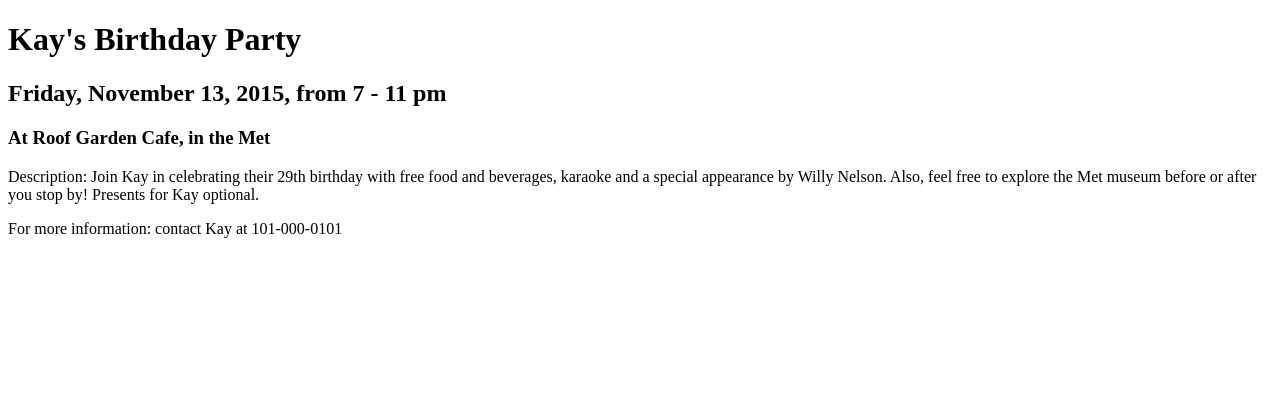
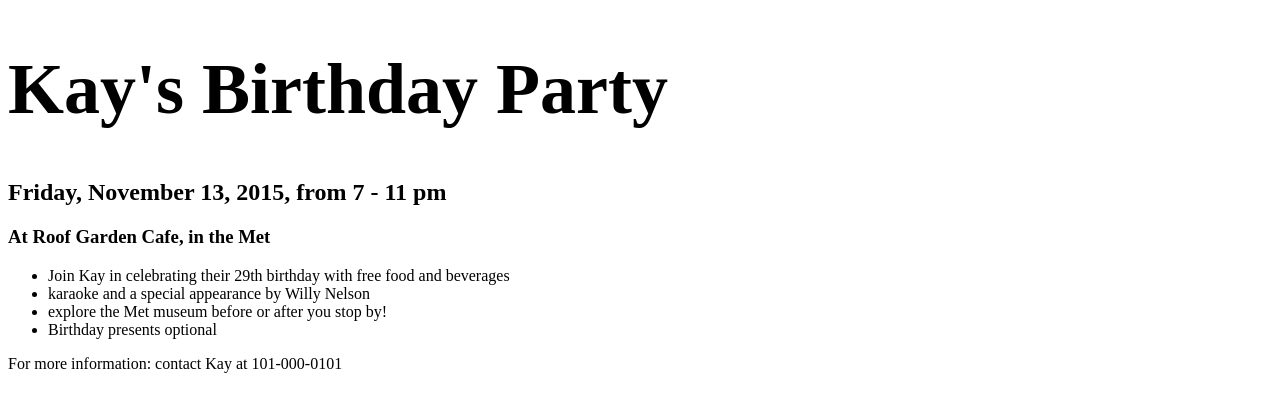
Before and after one commit to Joey-Essuman/Birthday_Party, a plain HTML site: page index.html in a window 1280 px wide. Drawn offline with Linux system fonts and the light colour scheme.

Commit message:
Header commit

```diff
--- a/index.html
+++ b/index.html
@@ -4,11 +4,16 @@
   <title>Kay's Birthday Party</title>
 </head>
 <body>
-  <h1>Kay's Birthday Party</h1>
+    <h1 style="font-size: 72px">Kay's Birthday Party</h1>
   <h2>Friday, November 13, 2015, from 7 - 11 pm</h2>
   <h3>At Roof Garden Cafe, in the Met </h3>
 
-  <p>Description: Join Kay in celebrating their 29th birthday with free food and beverages, karaoke and a special appearance by Willy Nelson. Also, feel free to explore the Met museum before or after you stop by! Presents for Kay optional.</p>
+  <ul>
+    <li>Join Kay in celebrating their 29th birthday with free food and beverages</li>
+    <li>karaoke and a special appearance by Willy Nelson</li>
+    <li>explore the Met museum before or after you stop by!</li>
+    <li>Birthday presents optional</li>
+</ul>
   <p>For more information: contact Kay at 101-000-0101</p>
 
 </body>
```
